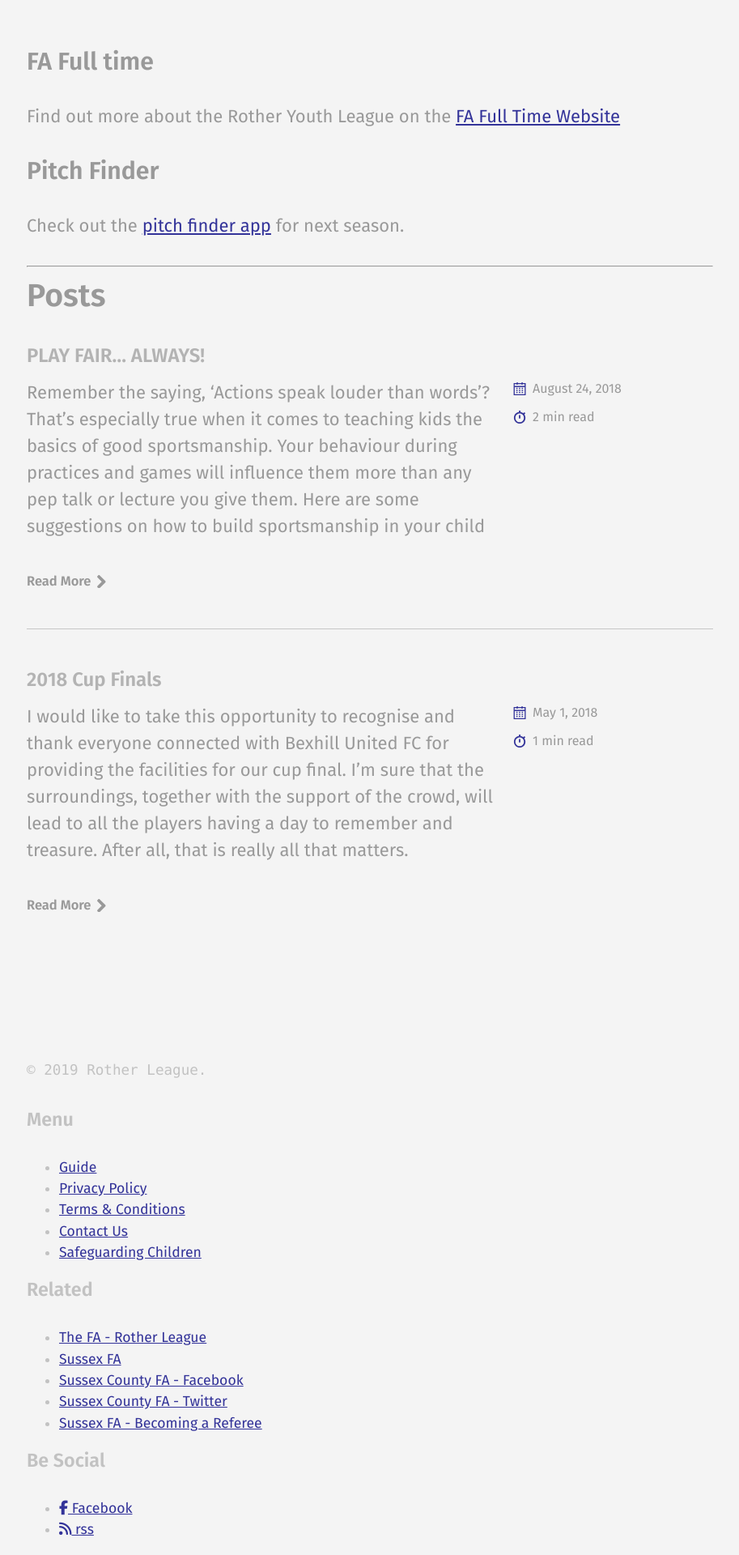
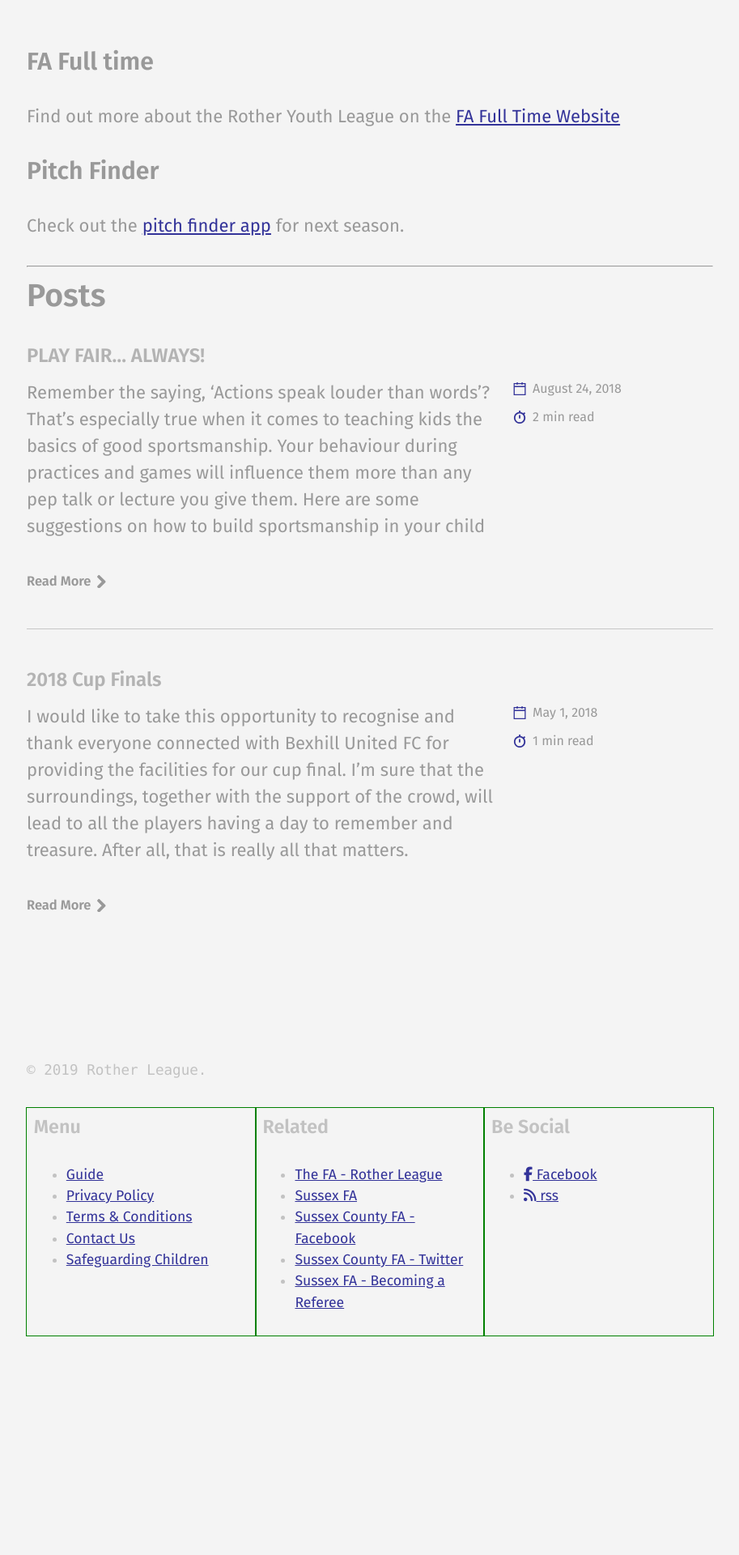
Before and after one commit to rotherleague/Rother, a Jekyll site: the page built from index.html, in a window 1280 px wide. Shown: the part 732-2652 px from the top of the page at 81% size, without its empty margins (55-968 px from the left). Built offline with Jekyll 4.4.1, drawn with Linux system fonts in a browser that asks for light colours; nearby versions of some CDN libraries; the list of posts is cut into pages by our own code; after the commit the page ends 2381 px from its top, so only the background shows below that.

Commit message:
Update _layout.scss

```diff
--- a/_sass/basically-basic/_layout.scss
+++ b/_sass/basically-basic/_layout.scss
@@ -205,3 +205,34 @@ main {
     }
   }
 }
+
+
+
+* {
+  --span: initial; /* avoid inheritance */
+  --percentage: calc(var(--span) * 100%);
+  width: var(--percentage, initial);
+}
+
+
+.four {
+  --span: 4/12;
+}
+
+
+/* Float or flex… */
+.flex {
+  display: flex;
+}
+
+
+.float:after {
+  clear: both;
+  content: ' ';
+  display: table;
+}
+
+.item {
+  outline: 1px solid green;
+  padding: 0.5em;
+}
```
